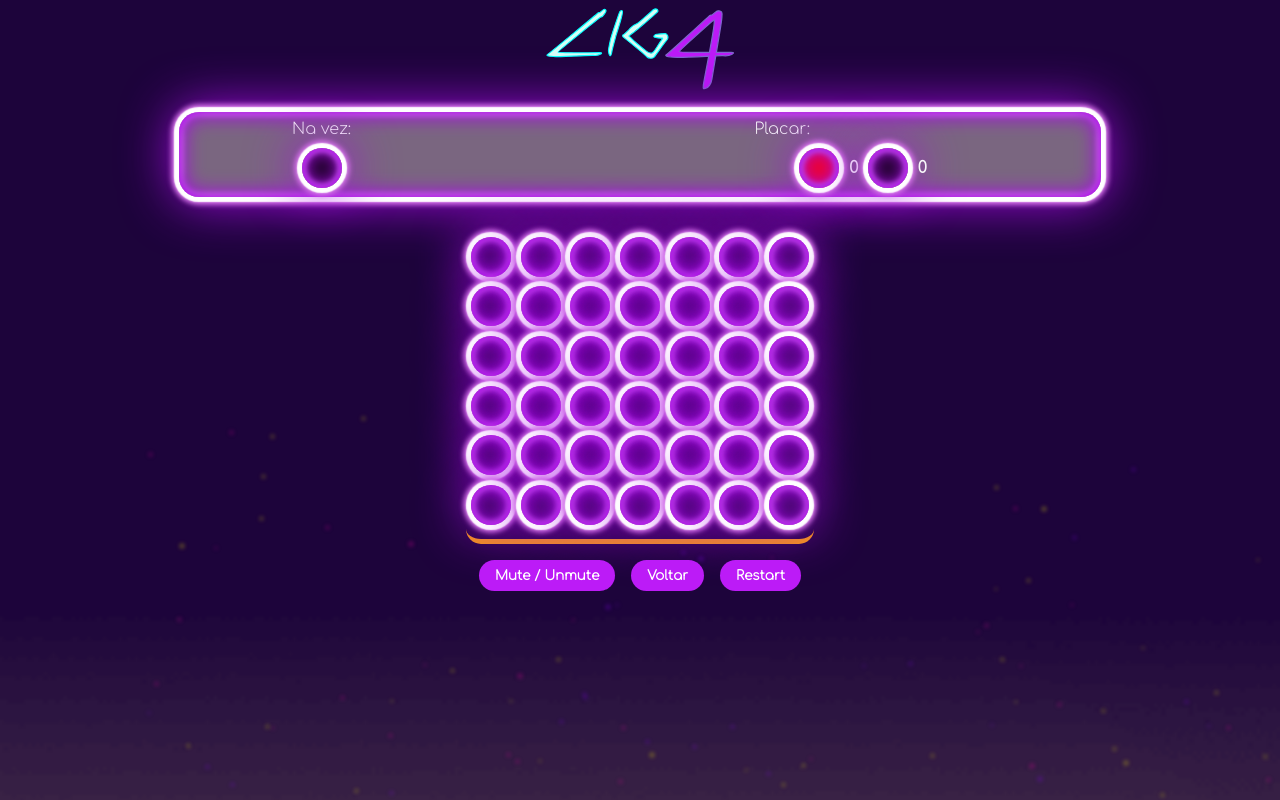
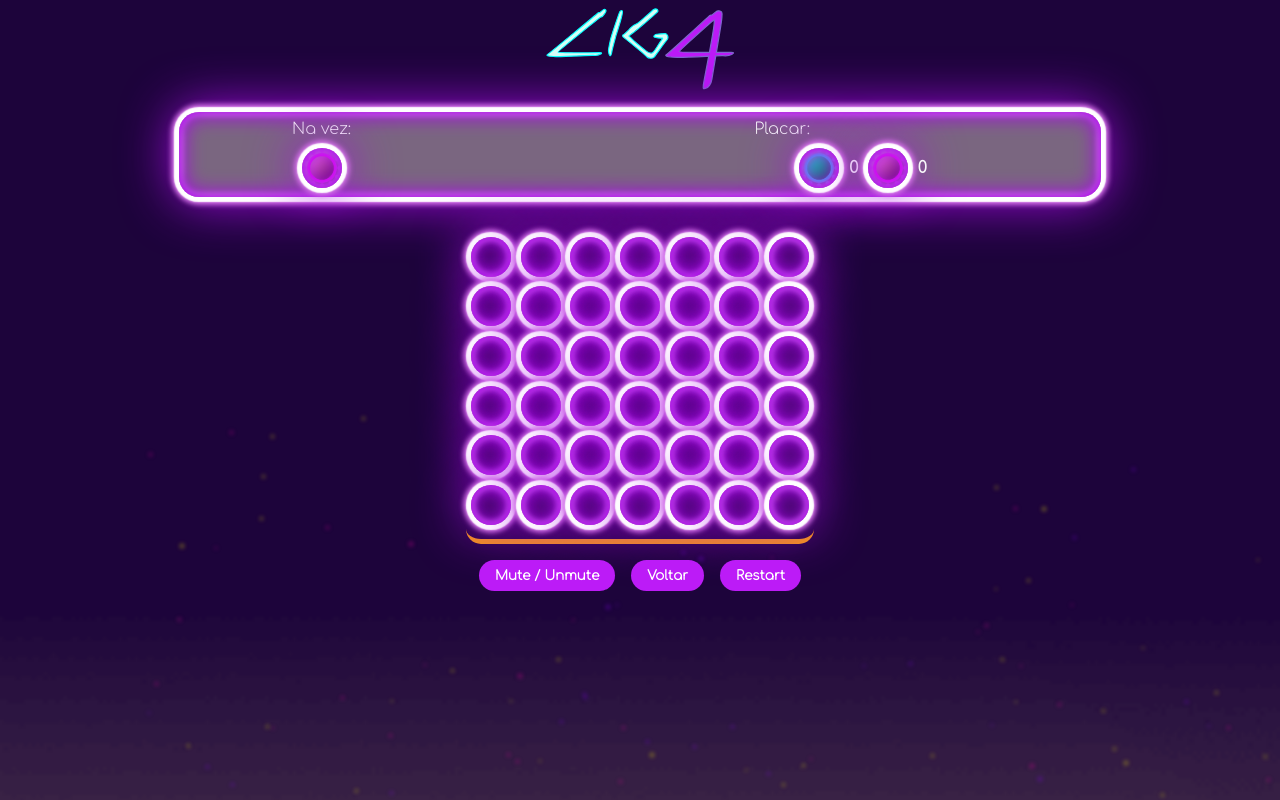
Before and after one commit to vitoivan/lig4-team1, a plain HTML site: page play.html in a window 1280 px wide. Drawn offline with Linux system fonts and the light colour scheme.

```diff
--- a/css/play.css
+++ b/css/play.css
@@ -134,11 +134,13 @@ div.game-wrapper {
 }
 
 .player--red {
-    background-color: red;
+    background-image: url(../assets/img/green-ball.png);
+    background-size: cover;
 }
 
 .player--black {
-    background-color: black;
+    background-image: url(../assets/img/purple-ball.png);
+    background-size: cover;
 }
 
 
--- a/scripts/play.js
+++ b/scripts/play.js
@@ -24,5 +24,3 @@ const btnMuteAudioEl = document.getElementById("btnMuteAudio");
  */
 
 btnMuteAudioEl.onclick = () => document.getElementById('song').muted = !document.getElementById('song').muted;
-
-// Buttons
```
Also changed, not shown: play.html (+1 -1 lines), assets/img/green-ball.png (added), assets/img/green-ball.svg (deleted), assets/img/purple-ball.png (added), assets/img/purple-ball.svg (deleted).
